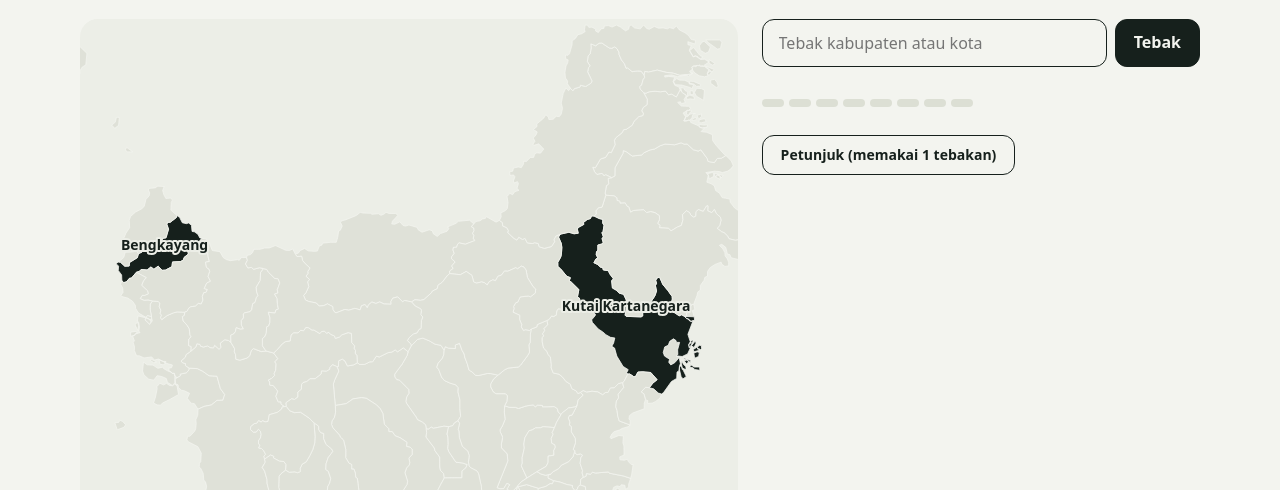
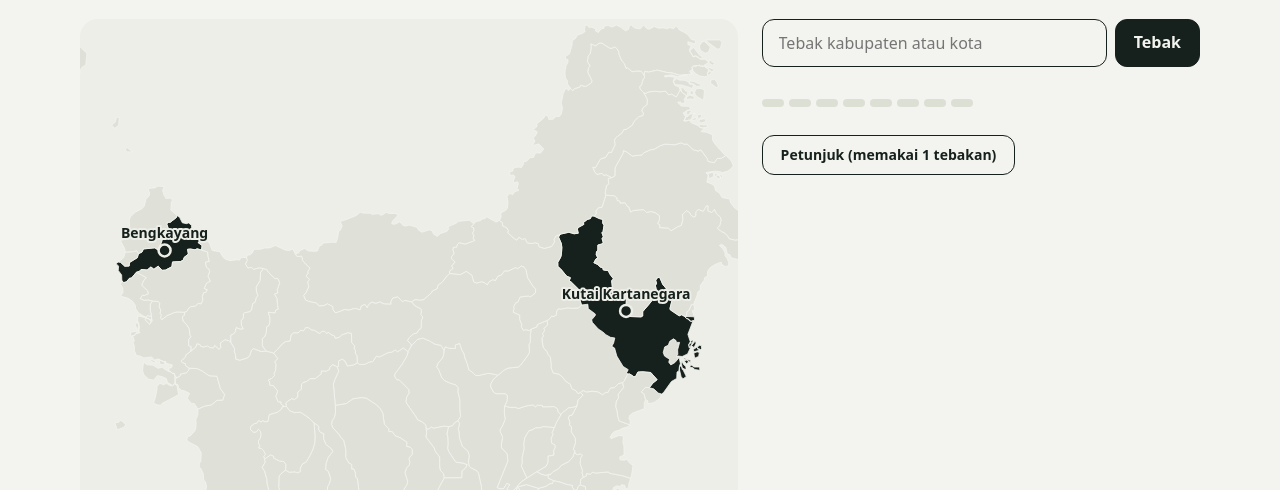
Before and after one commit to Reverseflash45/lintas, a website built with Vite: page index.html in a window 1280 px wide. Shown: the part 310-800 px from the top of the page. Built offline with nearby package versions, Linux system fonts and the light colour scheme.

Commit message:
Peta: penanda untuk kota kecil di ujung rute

```diff
--- a/src/gaya.css
+++ b/src/gaya.css
@@ -254,6 +254,11 @@ main,
   stroke-width: 2;
   stroke-dasharray: 4 3;
 }
+.penanda-ujung {
+  fill: var(--ujung);
+  stroke: var(--laut);
+  stroke-width: 2.5;
+}
 .nama-peta {
   font: 700 12px var(--huruf);
   fill: var(--tinta);
--- a/src/main.ts
+++ b/src/main.ts
@@ -166,11 +166,21 @@ function gambarPeta() {
       const [x, y] = jalur.centroid(f);
       if (!Number.isFinite(x) || x < 0 || x > lebar || y < 0 || y > tinggi) return "";
       const ujung = i === t.awal || i === t.akhir;
-      return `<text class="nama-peta${ujung ? " ujung" : ""}" x="${x}" y="${y}" text-anchor="middle">${esc(pendek(nama(i)))}</text>`;
+      return `<text class="nama-peta${ujung ? " ujung" : ""}" x="${x}" y="${ujung ? y - 12 : y + 4}" text-anchor="middle">${esc(pendek(nama(i)))}</text>`;
+    })
+    .join("");
+  // Kota kecil sebagai ujung nyaris tak terlihat, jadi beri penanda di titik tengahnya.
+  const penanda = [t.awal, t.akhir]
+    .map((i) => {
+      const f = perId.get(g.ids[i]);
+      if (!f) return "";
+      const [x, y] = jalur.centroid(f);
+      return Number.isFinite(x) ? `<circle class="penanda-ujung" cx="${x}" cy="${y}" r="6"/>` : "";
     })
     .join("");
   wadah.innerHTML = `<svg viewBox="0 0 ${lebar} ${tinggi}" width="${lebar}" height="${tinggi}">
     ${fitur.features.map((f) => `<path class="${kelas(f.properties.id)}" d="${jalur(f) ?? ""}"/>`).join("")}
+    ${penanda}
     ${label}
   </svg>`;
 }
```
